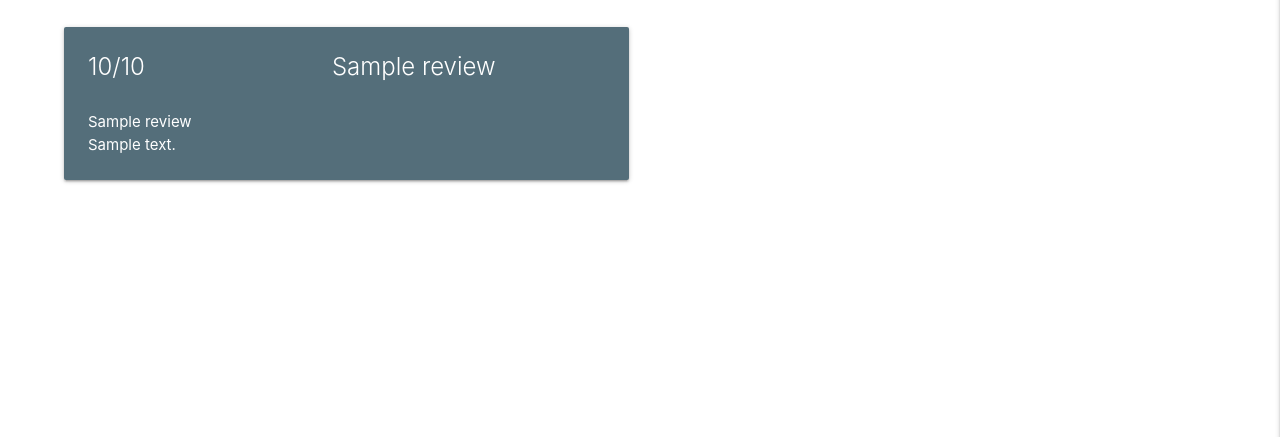
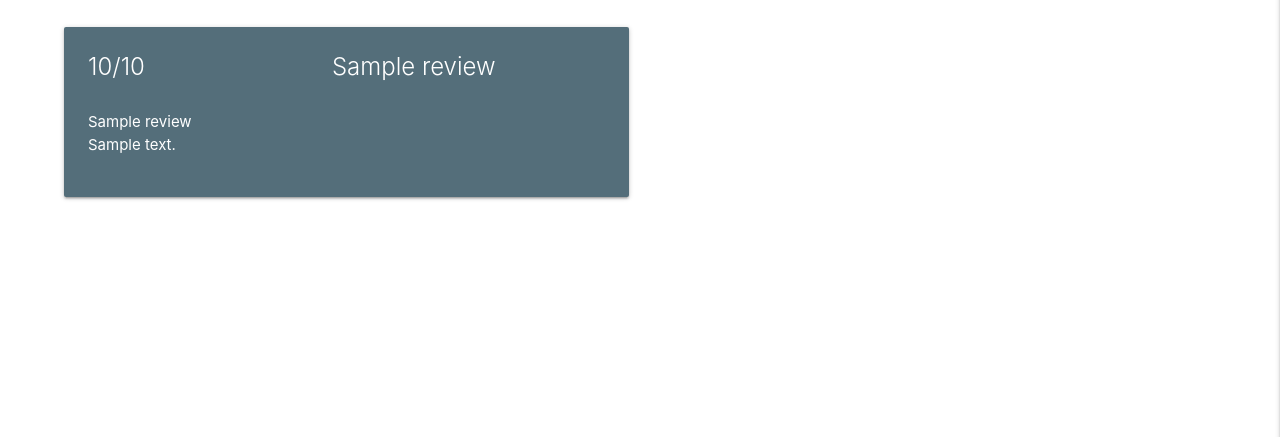
Before and after one commit to lavadax/Halliday-Games, a Flask app: page / in a window 1280 px wide. Shown: the part 160-597 px from the top of the page. Run offline with Flask 2, Linux system fonts and the light colour scheme; a database or web service that is not in the repository returns one stand-in record (values such as "Sample title"); some libraries are stand-ins or nearby versions.

Commit message:
Add height limit to xsmall card class

```diff
--- a/static/css/style.css
+++ b/static/css/style.css
@@ -10,6 +10,12 @@
 
 nav {
     background-color: #000;
+}
+
+/* Card styling */
+
+.xsmall {
+    height: 170px;
 }
 
 /* Responsiveness */
```
